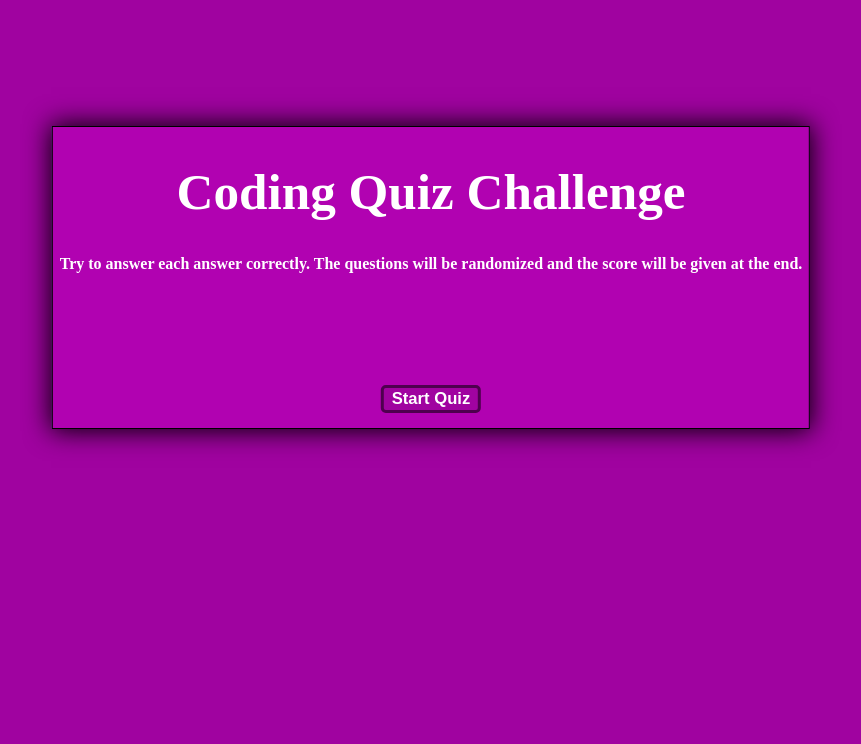
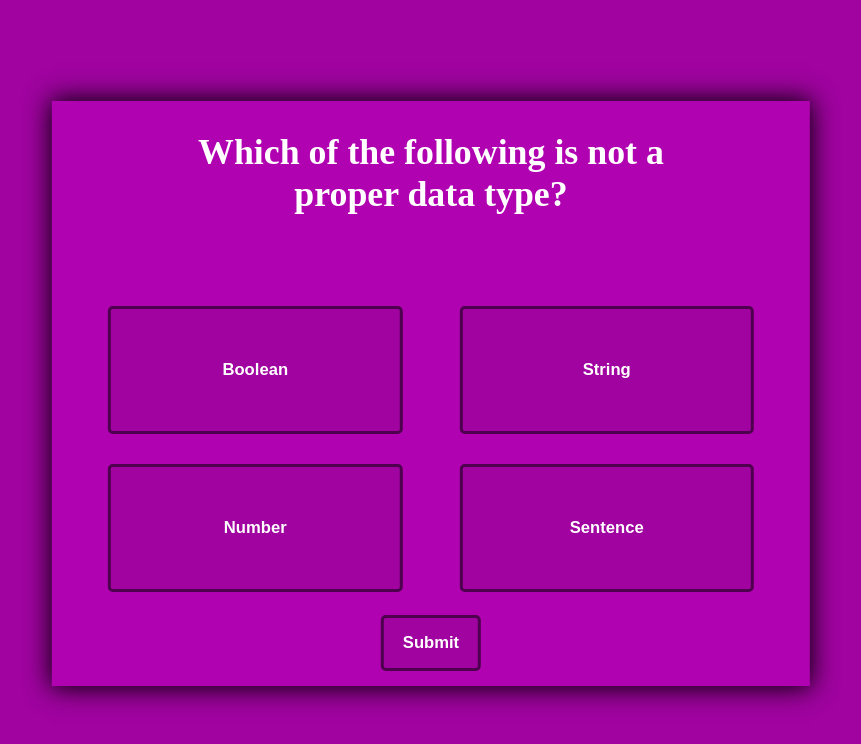
Before and after one commit to Gurinderp/codequiz, a plain HTML site: page index.html in a window 1280 px wide. Shown: the whole page, without its empty margins (209-1070 px from the left). Drawn offline with nearby package versions, Linux system fonts and the light colour scheme.

Commit message:
question layout css

```diff
--- a/index.css
+++ b/index.css
@@ -10,7 +10,7 @@ body {
   background-color: aqua;
   text-align: center;
   height: auto;
-  margin-top: 10%;
+  margin-top: 8%;
 }
 
 .landing-page {
@@ -45,12 +45,36 @@ button {
 }
 
 .questionList {
+  box-shadow: 0px 0px 25px 2px black;
+  background-color: rgb(177, 2, 177);
 }
 
 .question {
+  background-color: rgb(177, 2, 177);
+  height: 15vh;
+  width: 45vw;
+  transform: translate(-50%);
+  margin-left: 50%;
+  padding-top: 4%;
+  font-size: 2.8vw;
 }
 
 .choices {
+  width: 23vw;
+  height: 16vh;
+  margin-bottom: 0%;
+  margin-top: 4%;
+}
+
+.right-choice {
+  margin-left: 7%;
+}
+
+.answer-check {
+}
+.answer-check button {
+  margin-top: 3%;
+  height: 7vh;
 }
 
 #answer-check {
--- a/index.html
+++ b/index.html
@@ -1,22 +1,24 @@
 <!DOCTYPE html>
 <html lang="en">
-
   <head>
     <meta charset="utf-8" />
     <meta name="viewport" content="width=device-width, initial-scale=1" />
     <meta name="theme-color" content="#000000" />
-	<meta name="description" content="Web site created using create-react-app" />
+    <meta
+      name="description"
+      content="Web site created using create-react-app"
+    />
     <title>Coding Quiz</title>
     <link rel="stylesheet" href="index.css" />
   </head>
 
   <body>
     <div class="container">
-		<div class="landing-page">
+      <div class="landing-page hide">
         <h1>Coding Quiz Challenge</h1>
         <h4>
-				Try to answer each answer correctly. The questions will be
-				randomized and the score will be given at the end.
+          Try to answer each answer correctly. The questions will be randomized
+          and the score will be given at the end.
         </h4>
         <button id="start-btn" onclick="startQuiz()">
           Start Quiz
@@ -27,15 +29,21 @@
         Time Left: <span id="time-remaining">0</span>
       </div>
 
-		<div class="questionList hide">
-			<h1 class="question"></h1>
-			<button id="choiceOne" class="choices"></button>
-			<button id="choiceTwo" class="choices"></button>
-			<button id="choiceThree" class="choices"></button>
-			<button id="choiceFour" class="choices"></button>
+      <div class="questionList">
+        <h1 class="question">
+          Which of the following is not a proper data type?
+        </h1>
+        <div class="top-answer">
+          <button id="choiceOne" class="choices">Boolean</button>
+          <button id="choiceTwo" class="choices right-choice">String</button>
         </div>
-		<div>
-			<button id="answer-check" class="hide" onclick="">Submit</button>
+        <div class="bottom-answer">
+          <button id="choiceThree" class="choices">Number</button>
+          <button id="choiceFour" class="choices right-choice">Sentence</button>
+        </div>
+        <div class="answer-check">
+          <button id="answer-check" onclick="">Submit</button>
+        </div>
       </div>
 
       <div id="score-page" class="hide">
@@ -57,15 +65,20 @@
     </div>
     <script src="index.js"></script>
     <script src="https://ajax.aspnetcdn.com/ajax/jQuery/jquery-3.4.1.min.js"></script>
-	<script src="https://code.jquery.com/jquery-3.4.1.slim.min.js"
+    <script
+      src="https://code.jquery.com/jquery-3.4.1.slim.min.js"
       integrity="sha384-J6qa4849blE2+poT4WnyKhv5vZF5SrPo0iEjwBvKU7imGFAV0wwj1yYfoRSJoZ+n"
-		crossorigin="anonymous"></script>
-	<script src="https://cdn.jsdelivr.net/npm/popper.js@1.16.0/dist/umd/popper.min.js"
+      crossorigin="anonymous"
+    ></script>
+    <script
+      src="https://cdn.jsdelivr.net/npm/popper.js@1.16.0/dist/umd/popper.min.js"
       integrity="sha384-Q6E9RHvbIyZFJoft+2mJbHaEWldlvI9IOYy5n3zV9zzTtmI3UksdQRVvoxMfooAo"
-		crossorigin="anonymous"></script>
-	<script src="https://stackpath.bootstrapcdn.com/bootstrap/4.4.1/js/bootstrap.min.js"
+      crossorigin="anonymous"
+    ></script>
+    <script
+      src="https://stackpath.bootstrapcdn.com/bootstrap/4.4.1/js/bootstrap.min.js"
       integrity="sha384-wfSDF2E50Y2D1uUdj0O3uMBJnjuUD4Ih7YwaYd1iqfktj0Uod8GCExl3Og8ifwB6"
-		crossorigin="anonymous"></script>
+      crossorigin="anonymous"
+    ></script>
   </body>
-
 </html>
```
Lines whose indentation alone changed are shown as unchanged.
